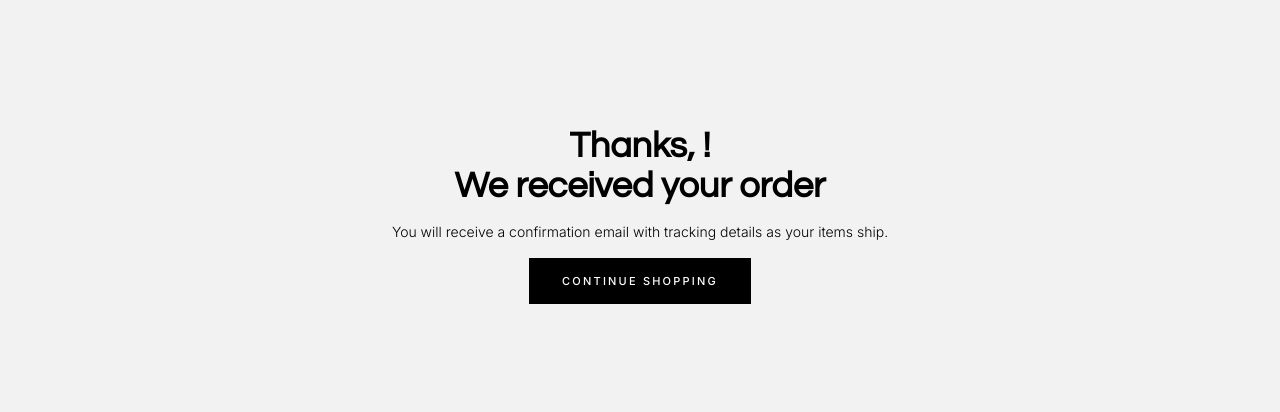
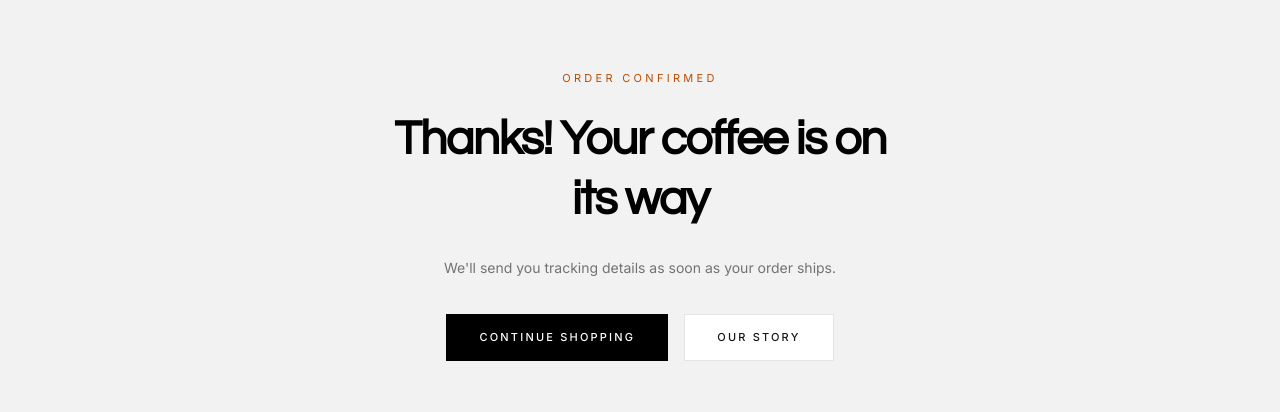
Before and after one commit to ThalitadosReis/brew-commerce, a Next.js app: page /success in a window 1280 px wide. Shown: the part 121-533 px from the top of the page. Built offline with nearby package versions, Linux system fonts and the light colour scheme; no server answers; the database is empty.

Commit message:
redesign 404 and order success pages

```diff
--- a/src/app/(commerce)/success/page.tsx
+++ b/src/app/(commerce)/success/page.tsx
@@ -2,7 +2,6 @@
 
 import { Suspense, useEffect, useState } from "react";
 import { useSearchParams } from "next/navigation";
-import { useUser } from "@clerk/nextjs";
 import type { CartItem } from "@/types/product";
 import { useCart } from "@/contexts/CartContext";
 import Loading from "@/components/common/Loading";
@@ -11,11 +10,11 @@ import Button from "@/components/common/Button";
 function SuccessPageContent() {
   const searchParams = useSearchParams();
   const sessionId = searchParams.get("session_id");
-  const { user, isLoaded: userLoaded } = useUser();
-  const { items: cartItems, clearCart, clearServerCart } = useCart();
+  const { items: cartItems, clearCart } = useCart();
   const [loading, setLoading] = useState(true);
   const [error, setError] = useState<string | null>(null);
   const [hasProcessed, setHasProcessed] = useState(false);
+  const [customerEmail, setCustomerEmail] = useState<string | null>(null);
 
   useEffect(() => {
     if (hasProcessed) return;
@@ -26,15 +25,10 @@ function SuccessPageContent() {
       return;
     }
 
-    if (!userLoaded) return;
-
     const saveOrderToDB = async () => {
       const clearAllCarts = () => {
         setHasProcessed(true);
         clearCart();
-        clearServerCart().catch((err) =>
-          console.error("Failed to clear server cart", err)
-        );
       };
 
       const itemsSource: CartItem[] = (() => {
@@ -85,6 +79,7 @@ function SuccessPageContent() {
             const sessionData = await sessionRes.json();
             shippingAddress = sessionData.shippingAddress ?? null;
             checkoutEmail = sessionData.customerEmail ?? null;
+            setCustomerEmail(checkoutEmail);
           } else if (sessionRes.status === 404) {
             shippingAddress = null;
           }
@@ -98,11 +93,7 @@ function SuccessPageContent() {
           subtotal,
           shipping: subtotal >= 50 ? 0 : 4.5,
           total: subtotal >= 50 ? subtotal : subtotal + 4.5,
-          userId: user?.id,
-          customerEmail:
-            user?.primaryEmailAddress?.emailAddress ??
-            checkoutEmail ??
-            undefined,
+          customerEmail: checkoutEmail ?? undefined,
           shippingAddress,
         };
 
@@ -141,46 +132,53 @@ function SuccessPageContent() {
     saveOrderToDB();
   }, [
     sessionId,
-    user,
-    userLoaded,
     cartItems,
     clearCart,
-    clearServerCart,
     hasProcessed,
   ]);
-
-  const userName = user?.firstName || "";
 
   if (loading) {
     return <Loading message="Processing order..." />;
   }
 
   return (
-    <div className="min-h-[calc(100vh-8rem)] flex items-center justify-center px-4 py-12">
-      <div className="px-4 md:px-6 text-center space-y-4">
-        <h3 className="text-2xl md:text-3xl lg:text-4xl font-semibold">
-          Thanks, {userName}!
-          <br />
-          We received your order
-        </h3>
+    <div className="min-h-[calc(100vh-8rem)] flex items-center justify-center px-4 py-24">
+      <div className="max-w-lg mx-auto text-center space-y-6">
+        <p className="text-[11px] uppercase tracking-[0.3em] text-amber-700">
+          Order confirmed
+        </p>
+        <h1 className="text-3xl md:text-4xl lg:text-5xl font-semibold tracking-[-0.03em] text-black leading-tight">
+          Thanks! Your coffee is on its way
+        </h1>
 
         {sessionId && (
-          <div className="bg-white p-8 space-y-2">
-            <p className="text-sm">Your order confirmation:</p>
-            <small className="text-xs font-mono break-all">{sessionId}</small>
+          <div className="border border-black/10 p-6 space-y-2 text-left">
+            <p className="text-[11px] uppercase tracking-[0.25em] text-black/40">
+              Confirmation
+            </p>
+            <p className="text-xs font-mono text-black/60 break-all">{sessionId}</p>
           </div>
         )}
 
-        {error && <div className="bg-white p-8 text-red-600">{error}</div>}
+        {error && (
+          <div className="border border-red-200 bg-red-50 p-6 text-sm text-red-700">
+            {error}
+          </div>
+        )}
 
-        <p className="text-sm font-light">
-          You will receive a confirmation email with tracking details as your
-          items ship.
+        <p className="text-sm leading-7 text-neutral-500">
+          {customerEmail ? (
+            <>A confirmation will be sent to <span className="text-black">{customerEmail}</span>. </>
+          ) : null}
+          We&apos;ll send you tracking details as soon as your order ships.
         </p>
 
-        <div className="flex justify-center">
-          <Button as="link" href="/collection" variant="primary">
+        <div className="flex justify-center gap-4 pt-2">
+          <Button as="a" href="/collection" variant="primary">
             Continue shopping
+          </Button>
+          <Button as="a" href="/about" variant="secondary">
+            Our story
           </Button>
         </div>
       </div>
--- a/src/app/not-found.tsx
+++ b/src/app/not-found.tsx
@@ -4,24 +4,24 @@ import Button from "@/components/common/Button";
 
 export default function NotFound() {
   return (
-    <main className="min-h-screen flex flex-col items-center justify-center bg-black/5">
-      <div className="max-w-2xl mx-auto text-center py-24 px-6 space-y-8">
-        <h1 className="text-3xl md:text-4xl lg:text-5xl font-semibold leading-tight">
+    <main className="min-h-[calc(100vh-8rem)] flex items-center justify-center px-4 py-24">
+      <div className="max-w-lg mx-auto text-center space-y-6">
+        <p className="text-[11px] uppercase tracking-[0.3em] text-amber-700">
+          404
+        </p>
+        <h1 className="text-3xl md:text-4xl lg:text-5xl font-semibold tracking-[-0.03em] text-black leading-tight">
           This page has gone cold
         </h1>
-
-        <p className="text-sm text-black/75">
-          The path you seek has vanished like steam from a fresh brew. Our map
-          seems to have taken an unexpected detour.
+        <p className="text-sm leading-7 text-neutral-500">
+          The path you were looking for has vanished like steam from a fresh
+          brew. Let&apos;s get you back on track.
         </p>
-
-        <div className="flex justify-center gap-4">
-          <Button as="link" href="/" variant="primary">
-            Home
+        <div className="flex justify-center gap-4 pt-2">
+          <Button as="a" href="/" variant="primary">
+            Go home
           </Button>
-
-          <Button as="link" href="/collection" variant="secondary">
-            Shop collection
+          <Button as="a" href="/collection" variant="secondary">
+            Shop coffee
           </Button>
         </div>
       </div>
```
